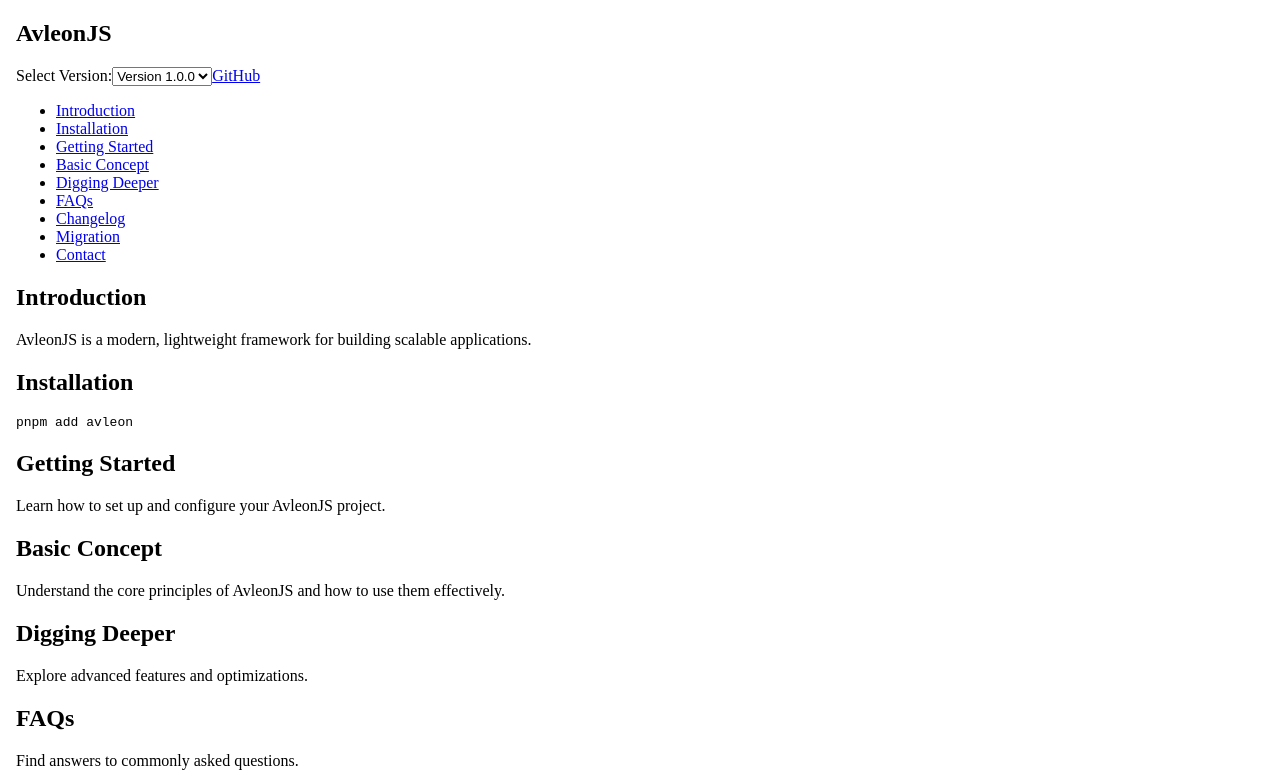
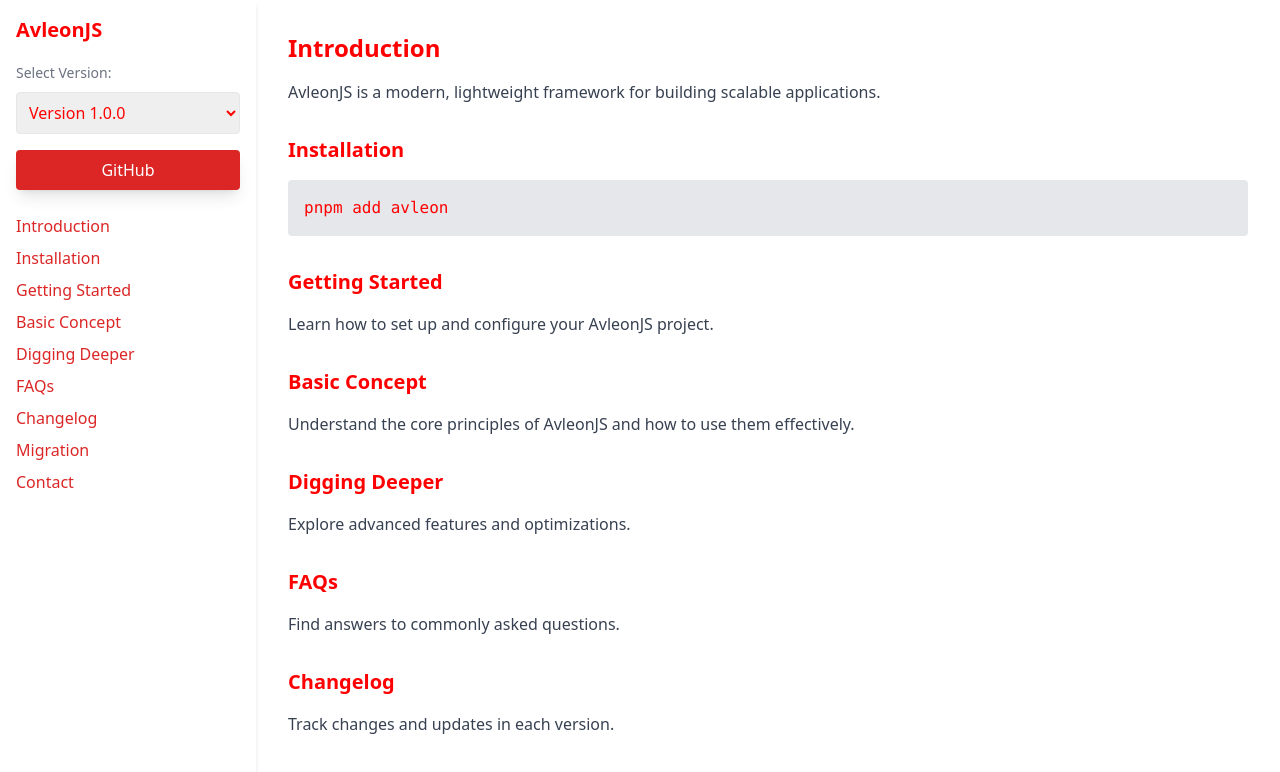
Before and after one commit to avleonjs/avleonjs.github.io, an Angular app: page / in a window 1280 px wide. Shown: the top 772 px of the page. Built offline with nearby package versions, Linux system fonts and the light colour scheme.

Commit message:
clean html

```diff
--- a/src/app/app.component.html
+++ b/src/app/app.component.html
@@ -1,20 +1,5 @@
-<!DOCTYPE html>
-<html lang="en">
 
-<head>
-  <meta charset="UTF-8">
-  <meta name="viewport" content="width=device-width, initial-scale=1.0">
-  <title>AvleonJS Documentation</title>
-  <script src="https://cdn.tailwindcss.com"></script>
-  <script>
-    function switchVersion(version) {
-      window.location.href = version;
-    }
-  </script>
-</head>
-
-<body class="bg-gray-100">
-  <div class="flex min-h-screen">
+<div class="flex min-h-screen">
     <!-- Sidebar -->
     <aside class="w-64 bg-white shadow-md p-4">
       <h2 class="text-xl font-bold mb-4">AvleonJS</h2>
@@ -88,6 +73,3 @@
       </section>
     </main>
   </div>
-</body>
-
-</html>
--- a/src/index.html
+++ b/src/index.html
@@ -2,10 +2,16 @@
 <html lang="en">
 <head>
   <meta charset="utf-8">
-  <title>Docs</title>
+  <title>AvleonJS Documentation</title>
   <base href="/">
   <meta name="viewport" content="width=device-width, initial-scale=1">
   <link rel="icon" type="image/x-icon" href="favicon.ico">
+    <script src="https://cdn.tailwindcss.com"></script>
+    <script>
+      function switchVersion(version) {
+        window.location.href = version;
+      }
+    </script>
 </head>
 <body>
   <app-root></app-root>
--- a/src/styles.css
+++ b/src/styles.css
@@ -1 +1,4 @@
 /* You can add global styles to this file, and also import other style files */
+body{
+    color: red;
+}
```
